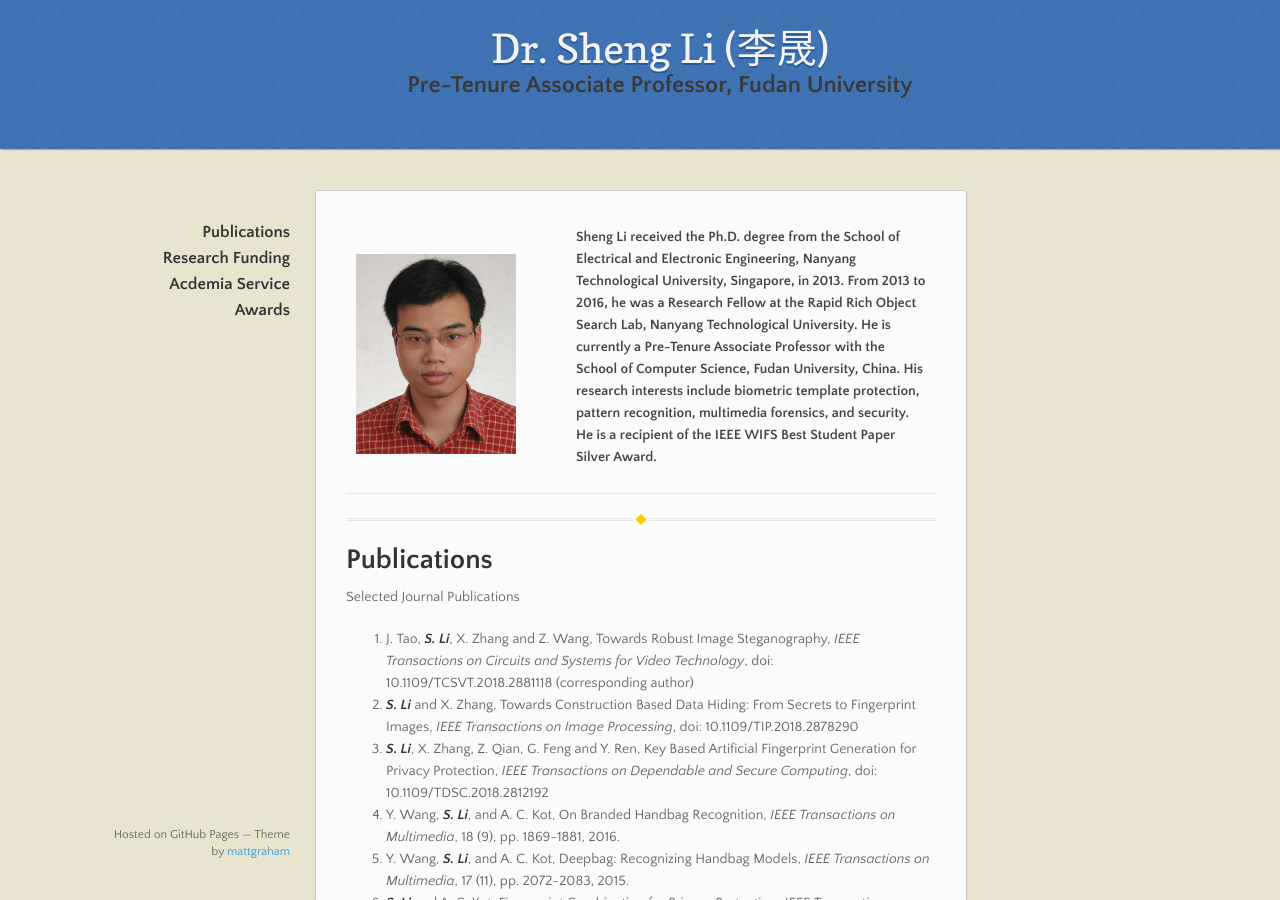
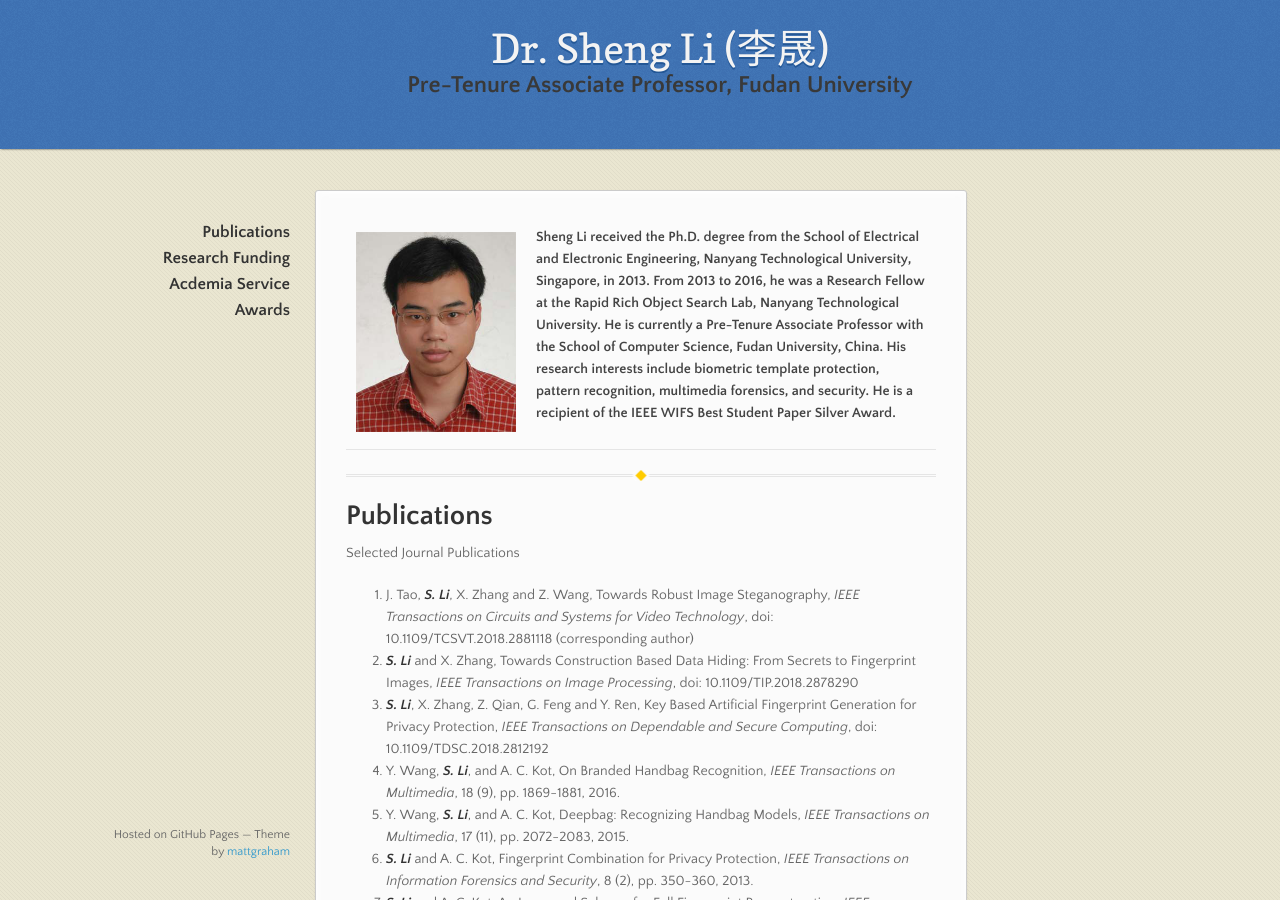
Before and after one commit to blazelisheng/blazelisheng.github.io, a Jekyll site: the page built from index.md, in a window 1280 px wide and 900 px high. Built offline with Jekyll 4.4.1, drawn with Linux system fonts in a browser that asks for light colours.

Commit message:
Update index.md

```diff
--- a/index.md
+++ b/index.md
@@ -6,7 +6,7 @@ layout: default
 
 <table border="0" cellspacing="0" cellpadding="0">
   <tr>
-    <th width="200">
+    <th width="160">
 <img src="/assets/images/Sheng_Li_Photo.png" width="160" height="200" /></th>
     <th><p align="left"> Sheng Li received the Ph.D. degree from the School of Electrical and Electronic Engineering, Nanyang Technological University, Singapore, in 2013. From 2013 to 2016, he was a Research Fellow at the Rapid Rich Object Search Lab, Nanyang Technological University. He is currently a Pre-Tenure Associate Professor with the School of Computer Science, Fudan University, China. His research interests include biometric template protection, pattern recognition, multimedia forensics, and security. He is a recipient of the IEEE WIFS Best Student Paper Silver Award.</p></th>
   </tr>
```
